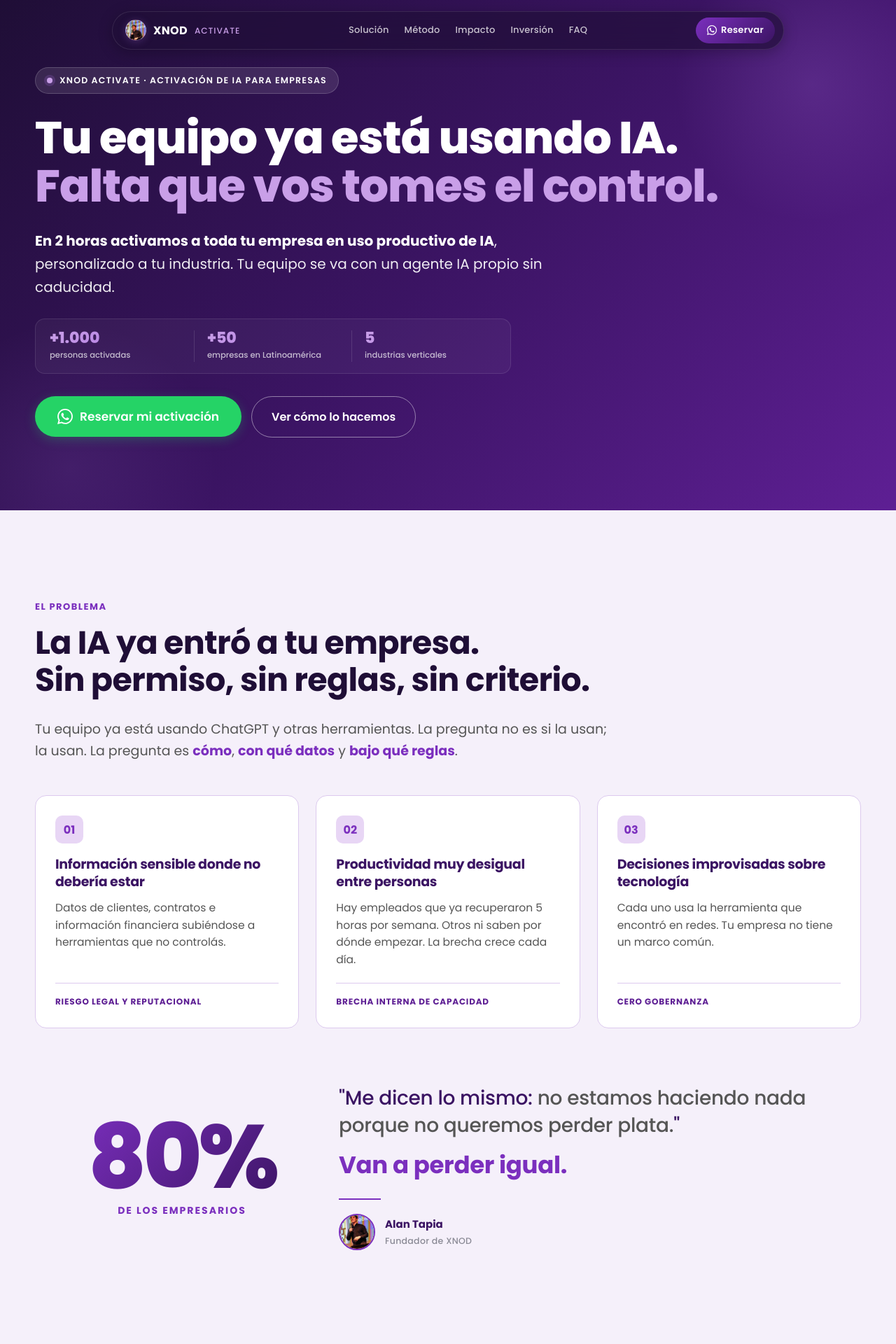
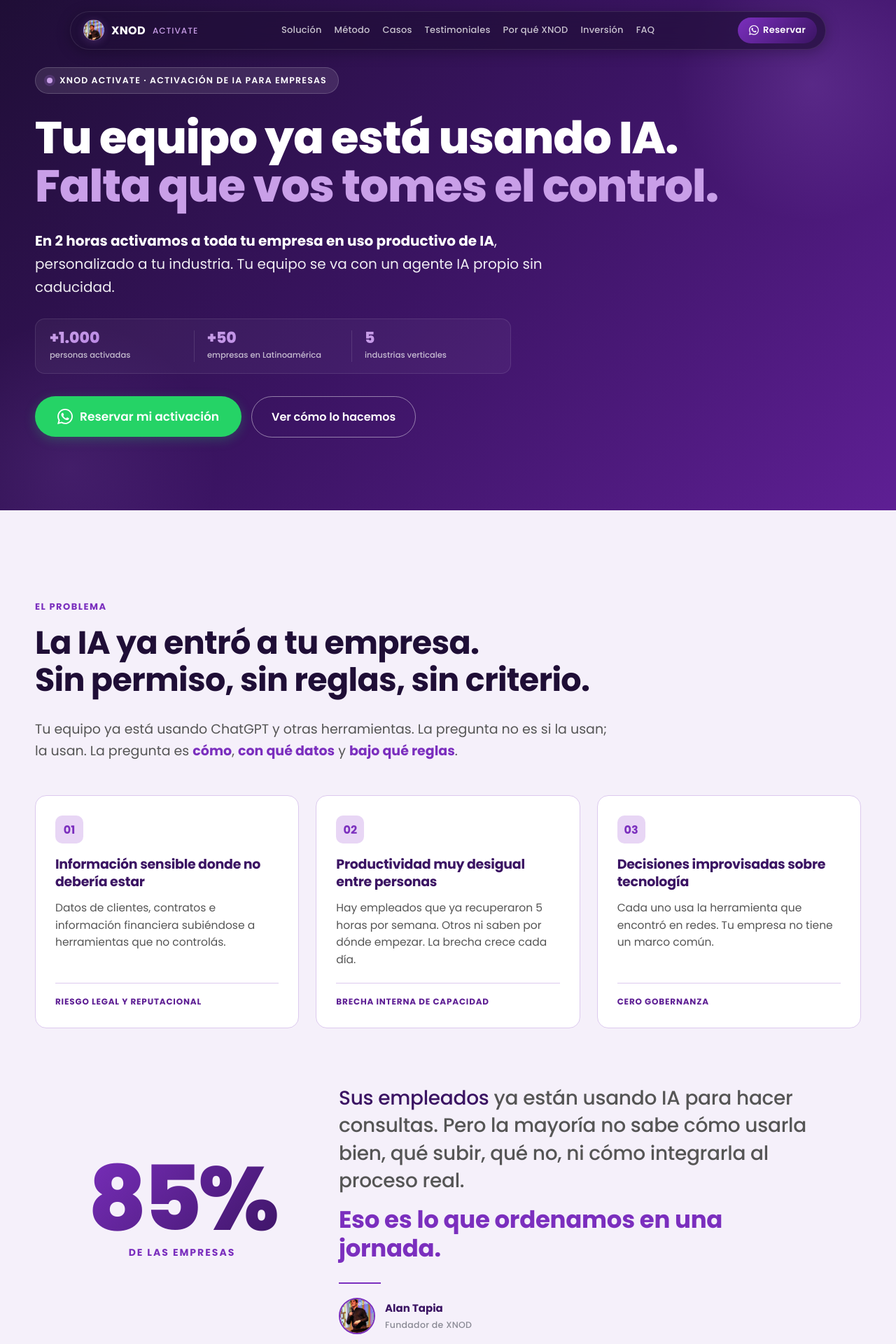
Before and after one commit to soyalantapia/capacitacion-xnod-ai, a React (Vite) app: page / in a window 1280 px wide. Shown: the top 1920 px of the page at 70% size. Built offline with nearby package versions, Linux system fonts and the light colour scheme.

Commit message:
85% empresas con empleados usando IA + testimoniales productividad/eficiencia + bullets Alan potentes + nav 7 items + footer estilo header

```diff
--- a/src/LandingPage.jsx
+++ b/src/LandingPage.jsx
@@ -414,7 +414,7 @@
                 WebkitTextFillColor: "transparent",
                 backgroundClip: "text",
               }}>
-                80%
+                85%
               </div>
               <p style={{
                 fontSize: 14,
@@ -423,7 +423,7 @@
                 letterSpacing: 2,
                 textTransform: "uppercase",
               }}>
-                de los empresarios
+                de las empresas
               </p>
             </div>
 
@@ -439,7 +439,7 @@
                 marginBottom: 28,
               }}>
                 <p style={{ marginBottom: 16 }}>
-                  "Me dicen lo mismo: <span style={{ color: C.textSecondary }}>no estamos haciendo nada porque no queremos perder plata.</span>"
+                  Sus empleados <span style={{ color: C.textSecondary }}>ya están usando IA para hacer consultas. Pero la mayoría no sabe cómo usarla bien, qué subir, qué no, ni cómo integrarla al proceso real.</span>
                 </p>
                 <p style={{
                   fontWeight: 700,
@@ -447,7 +447,7 @@
                   fontSize: "clamp(24px, 2.8vw, 34px)",
                   lineHeight: 1.2,
                 }}>
-                  Van a perder igual.
+                  Eso es lo que ordenamos en una jornada.
                 </p>
               </blockquote>
 
@@ -672,7 +672,7 @@
 function Testimoniales() {
   const quotes = [
     {
-      quote: "Activamos 70 personas en una jornada. Al día siguiente ya teníamos un equipo comercial cargando clientes desde el celular.",
+      quote: "En una jornada activamos a todo el equipo comercial. A las dos semanas cada vendedor recuperaba más de 5 horas semanales en tareas administrativas.",
       autor: "Director Comercial",
       empresa: "Empresa de comercio · Argentina",
       iniciales: "DC",
@@ -684,15 +684,15 @@
       iniciales: "CE",
     },
     {
-      quote: "Nos preocupaba subir información sensible mal. XNOD nos dejó un marco claro y un agente propio que sigue funcionando seis meses después.",
-      autor: "Gerente de RRHH",
+      quote: "Reportes que nos tomaban un día completo ahora se arman en 30 minutos. El agente IA hace el cruce de datos, redacta el análisis y nos queda solo revisar.",
+      autor: "Gerente de Operaciones",
       empresa: "Proveedor automotriz · Latinoamérica",
-      iniciales: "GR",
+      iniciales: "GO",
     },
   ];
 
   return (
-    <Section bg={C.surface}>
+    <Section id="testimoniales" bg={C.surface}>
       <FadeIn>
         <p className="xnod-eyebrow">Testimoniales</p>
         <h2 className="xnod-h2" style={{ maxWidth: 880 }}>
@@ -791,7 +791,7 @@
     { icon: <IconAward />, area: "TU MARCA", titulo: "Material listo para mostrar al mercado", texto: "Cobertura del evento + casos de uso reales para LinkedIn, prensa y posicionamiento." },
     { icon: <IconSpark />, area: "TU TALENTO", titulo: "Empleados que ven inversión en su crecimiento", texto: "Capacitación + certificado individual. Retención y atracción de talento." },
     { icon: <IconWhatsapp />, area: "TU CONTINUIDAD", titulo: "Soporte sin caducidad", texto: "WhatsApp semanal con contenido nuevo. El agente IA sigue funcionando para siempre." },
-    { icon: <IconPhone />, area: "TU INVERSIÓN", titulo: "USD 500 fijo, sin sorpresas", texto: "Sin niveles, sin agregados, sin costos de uso del agente. Un solo paquete con todo." },
+    { icon: <IconPhone />, area: "TU INVERSIÓN", titulo: "USD 500 fijo, una sola vez", texto: "Sin niveles, sin agregados, sin costos de uso del agente. Un solo paquete con todo." },
   ];
 
   return (
@@ -1071,7 +1071,7 @@
     { num: "+1.000", label: "personas capacitadas" },
     { num: "+50", label: "empresas implementando IA" },
     { num: "5", label: "industrias verticales" },
-    { num: "+8", label: "países en Latinoamérica" },
+    { num: "+10 años", label: "implementando IA en empresas" },
   ];
 
   const pillars = [
@@ -1093,15 +1093,15 @@
   ];
 
   const credentials = [
-    "Hoy lidera proyectos de IA en Mercedes-Benz, Banco de Panamá e Isuzu",
-    "Trabaja con empresas de comercio, finanzas, minería y recursos humanos en toda Latinoamérica",
-    "Dicta cada activación personalmente, sin delegar",
+    "Lidera proyectos de IA en Mercedes-Benz, Banco de Panamá e Isuzu. Empresas que no contratan a cualquiera.",
+    "Más de 10 años haciendo software a medida para empresas exigentes en Argentina, Brasil, México, Chile y Colombia.",
+    "Dicta cada activación él mismo. No es un curso pregrabado ni un consultor que pasa una sola vez.",
   ];
 
   const historia = "Alan empezó hace más de diez años haciendo software a medida para empresas. Vio de primera mano el caos que genera la IA mal usada y armó XNOD para ordenarlo. Hoy implementa IA en compañías de toda Latinoamérica y dicta cada activación él mismo.";
 
   return (
-    <Section bg={C.primaryNight} style={{ color: "#fff", position: "relative", overflow: "hidden" }}>
+    <Section id="por-que-xnod" bg={C.primaryNight} style={{ color: "#fff", position: "relative", overflow: "hidden" }}>
       <div aria-hidden="true" style={{
         position: "absolute", top: -160, right: -160, width: 480, height: 480,
         borderRadius: "50%", background: `radial-gradient(closest-side, ${C.primary}55, transparent 70%)`,
@@ -1911,16 +1911,51 @@
 
 function Footer() {
   return (
-    <footer style={{ background: "#0A0612", color: "rgba(255,255,255,0.55)", padding: "18px 24px" }}>
+    <footer style={{ background: "#0A0612", color: "rgba(255,255,255,0.65)", padding: "28px 24px" }}>
       <div className="xnod-container" style={{
         display: "flex", flexWrap: "wrap", justifyContent: "space-between",
-        alignItems: "center", gap: 12, fontSize: 12.5,
+        alignItems: "center", gap: 20, fontSize: 13,
       }}>
-        <span style={{ color: "rgba(255,255,255,0.85)", fontWeight: 700, letterSpacing: 0.5 }}>XNOD</span>
-        <a href={WA_MAIN} target="_blank" rel="noopener noreferrer" style={{ color: C.accentLight, fontWeight: 500 }}>
-          +54 9 11 5459 6266
-        </a>
-        <span>© 2026</span>
+        {/* Brand igual al header */}
+        <div style={{ display: "flex", alignItems: "center", gap: 10 }}>
+          <span
+            aria-label="Alan Tapia"
+            style={{
+              width: 30, height: 30, borderRadius: "50%", overflow: "hidden",
+              border: `1.5px solid ${C.accentLight}80`,
+              boxShadow: `0 2px 12px ${C.accent}40`,
+              flexShrink: 0,
+              backgroundImage: "url(fotos/alan-portrait.jpg)",
+              backgroundSize: "cover", backgroundPosition: "center top",
+              display: "inline-block",
+            }}
+          />
+          <span style={{ fontSize: 16, fontWeight: 700, color: "#fff", letterSpacing: 0.3 }}>
+            XNOD
+          </span>
+          <span style={{ fontSize: 12, fontWeight: 500, color: C.accentLight, letterSpacing: 1, textTransform: "uppercase" }}>
+            Activate
+          </span>
+        </div>
+
+        {/* Tagline central */}
+        <span style={{ color: "rgba(255,255,255,0.55)", fontSize: 12.5, fontStyle: "italic" }}>
+          Activamos empresas en uso productivo de inteligencia artificial.
+        </span>
+
+        {/* Contacto + copyright */}
+        <div style={{ display: "flex", alignItems: "center", gap: 14, fontSize: 12.5 }}>
+          <a
+            href={WA_MAIN}
+            target="_blank"
+            rel="noopener noreferrer"
+            style={{ color: C.accentLight, fontWeight: 600 }}
+          >
+            +54 9 11 5459 6266
+          </a>
+          <span style={{ opacity: 0.4 }}>·</span>
+          <span style={{ opacity: 0.55 }}>© 2026</span>
+        </div>
       </div>
     </footer>
   );
@@ -1979,7 +2014,9 @@
   const links = [
     ["Solución", "#solucion"],
     ["Método", "#como-lo-hacemos"],
-    ["Impacto", "#impacto"],
+    ["Casos", "#impacto"],
+    ["Testimoniales", "#testimoniales"],
+    ["Por qué XNOD", "#por-que-xnod"],
     ["Inversión", "#inversion"],
     ["FAQ", "#faq"],
   ];
@@ -2000,7 +2037,7 @@
           border: `1px solid ${scrolled ? "rgba(168,110,224,0.35)" : "rgba(255,255,255,0.10)"}`,
           boxShadow: scrolled ? "0 8px 32px rgba(0,0,0,0.45)" : "0 4px 20px rgba(0,0,0,0.25)",
           display: "flex", alignItems: "center", justifyContent: "space-between",
-          gap: 20, width: "min(960px, 94vw)", transition: "all 0.4s ease",
+          gap: 18, width: "min(1080px, 96vw)", transition: "all 0.4s ease",
         }}
       >
         <a
@@ -2027,7 +2064,7 @@
           </span>
         </a>
 
-        <div className="xnod-nav-links" style={{ alignItems: "center", gap: 22 }}>
+        <div className="xnod-nav-links" style={{ alignItems: "center", gap: 18 }}>
           {links.map(([label, href]) => (
             <a
               key={href}
```
